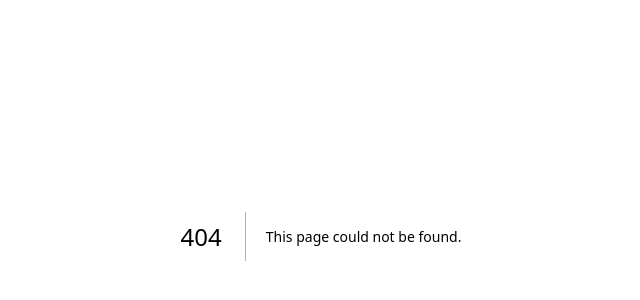
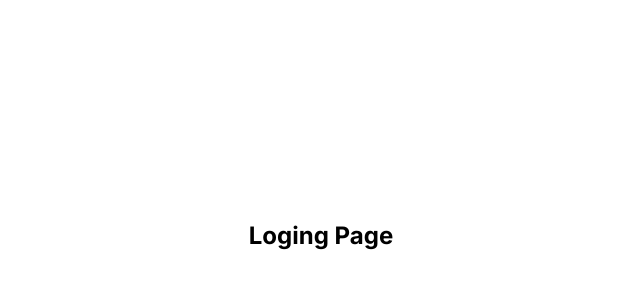
Before and after one commit to warydiaz/final_project, a Next.js app in the folder frontend/leave-request-manager/: page /login in a window 1280 px wide. Before the commit this address had no page. Shown: the part 164-464 px from the top of the page, without its empty margins (319-959 px from the left). Built offline with nearby package versions, Linux system fonts and the light colour scheme.

Commit message:
adding route login

```diff
--- /dev/null
+++ b/frontend/leave-request-manager/app/login/page.tsx
@@ -0,0 +1,7 @@
+export default async function Page() {
+  return (
+    <main className="w-screen h-screen flex flex-col justify-center items-center">
+      <h1 className="text-2xl font-bold">Loging Page</h1>
+    </main>
+  );
+}
--- a/frontend/leave-request-manager/package.json
+++ b/frontend/leave-request-manager/package.json
@@ -11,7 +11,7 @@
   "dependencies": {
     "@supabase/auth-helpers-nextjs": "^0.7.3",
     "@supabase/supabase-js": "^2.26.0",
-    "@types/node": "20.4.3",
+    "@types/node": "20.4.4",
     "@types/react": "18.2.15",
     "@types/react-dom": "18.2.7",
     "autoprefixer": "10.4.14",
--- a/frontend/leave-request-manager/tailwind.config.js
+++ b/frontend/leave-request-manager/tailwind.config.js
@@ -1,9 +1,9 @@
 /** @type {import('tailwindcss').Config} */
 module.exports = {
   content: [
-    './src/pages/**/*.{js,ts,jsx,tsx,mdx}',
-    './src/components/**/*.{js,ts,jsx,tsx,mdx}',
-    './src/app/**/*.{js,ts,jsx,tsx,mdx}',
+    './pages/**/*.{js,ts,jsx,tsx,mdx}',
+    './components/**/*.{js,ts,jsx,tsx,mdx}',
+    './app/**/*.{js,ts,jsx,tsx,mdx}',
   ],
   theme: {
     extend: {
--- a/frontend/leave-request-manager/tsconfig.json
+++ b/frontend/leave-request-manager/tsconfig.json
@@ -20,7 +20,7 @@
       }
     ],
     "paths": {
-      "@/*": ["./src/*"]
+      "@/*": ["./*"]
     }
   },
   "include": ["next-env.d.ts", "**/*.ts", "**/*.tsx", ".next/types/**/*.ts"],
```
Also changed, not shown: 1 other file (tests, documents, lock files or other folders).
